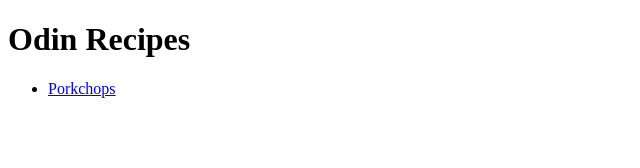
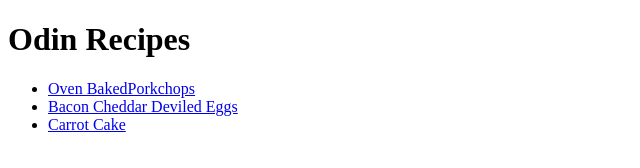
Before and after one commit to Gibian/odin-recipies, a plain HTML site: page index.html in a window 1280 px wide. Shown: the whole page, without its empty margins (0-640 px from the left). Drawn offline with Linux system fonts and the light colour scheme.

Commit message:
add links to new pages

```diff
--- a/index.html
+++ b/index.html
@@ -9,7 +9,9 @@
         <h1>Odin Recipes</h1>
 
         <ul>
-            <li><a href="./recipes/porkchops.html">Porkchops</a></li>
+            <li><a href="./recipes/porkchops.html">Oven BakedPorkchops</a></li>
+            <li><a href="./recipes/deviled-eggs.html">Bacon Cheddar Deviled Eggs</a></li>
+            <li><a href="./recipes/carrot-cake.html">Carrot Cake</a></li>
         </ul>
 
     </body>
```
